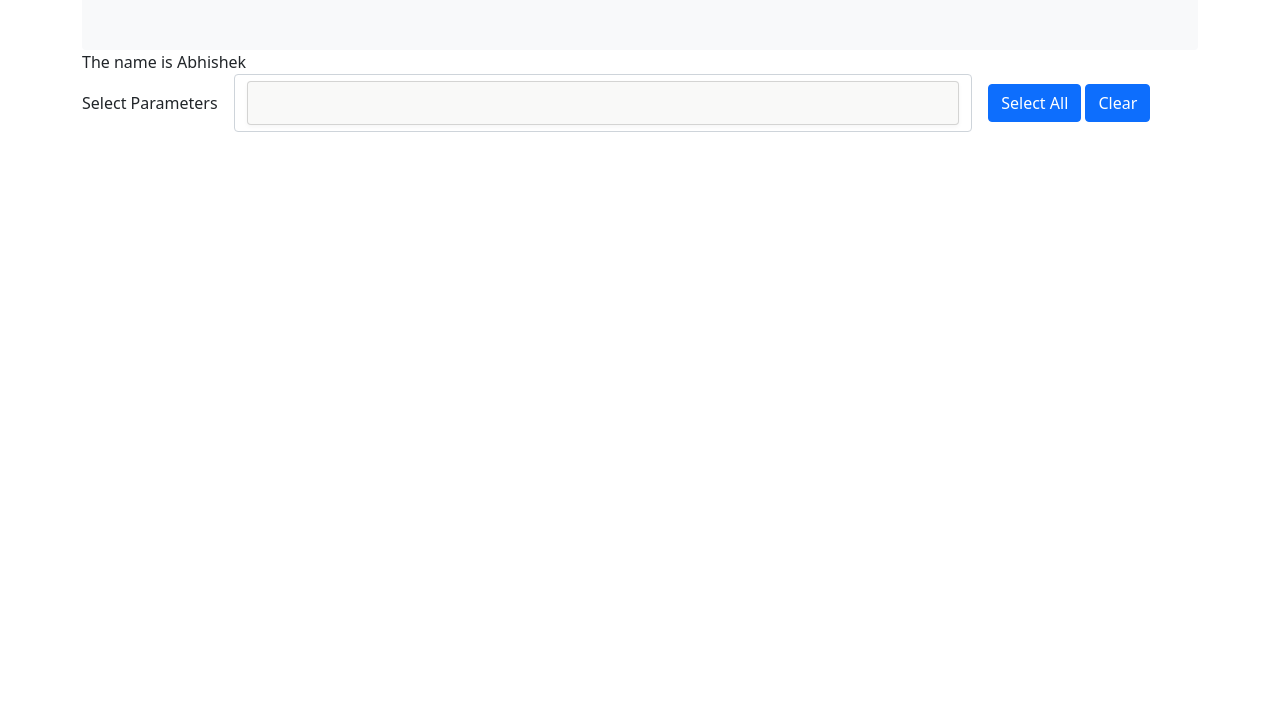
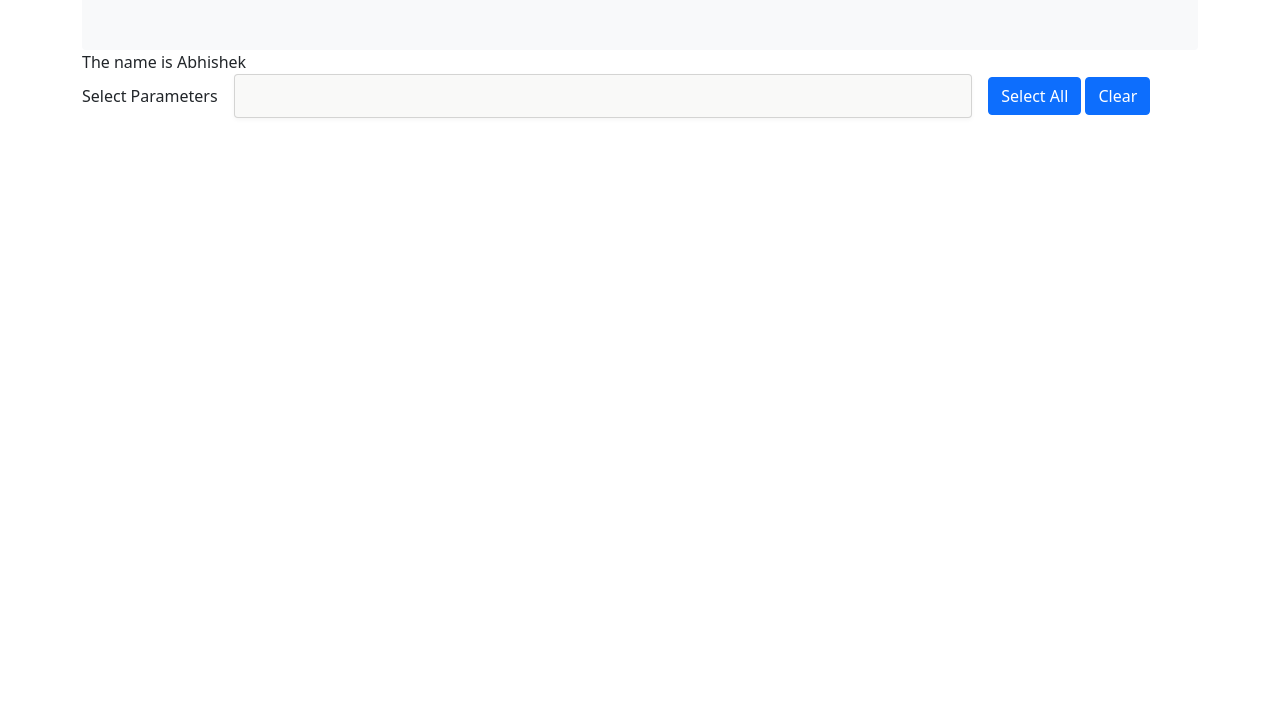
Before and after one commit to abhishekgoenka/koplayground, a website with bundled scripts: page src/index.html in a window 1280 px wide. Shown: the part 92-800 px from the top of the page. Built offline with nearby package versions, Linux system fonts and the light colour scheme.

Commit message:
Fixed border

```diff
--- a/src/index.html
+++ b/src/index.html
@@ -31,7 +31,7 @@
           <label for="inputPassword6" class="col-form-label">Select Parameters</label>
         </div>
         <div class="col-8">
-          <span class="selectParam form-control"></span>
+          <span class="selectParam"></span>
         </div>
         <div class="col-auto">
           <!-- <span id="passwordHelpInline" class="form-text">
```
